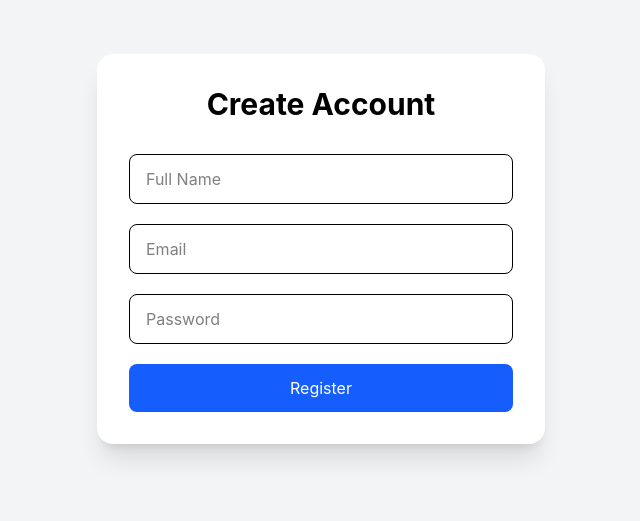
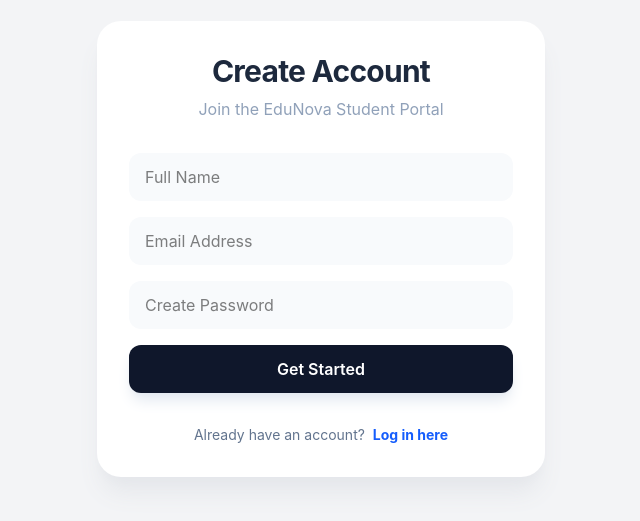
Before and after one commit to AlbertQuarshie/edunova-lms, a React (Vite) app: page /register in a window 1280 px wide. Shown: the part 151-672 px from the top of the page, without its empty margins (319-959 px from the left). Built offline with nearby package versions, Linux system fonts and the light colour scheme; no server answers.

Commit message:
Fixing login redirection loop

```diff
--- a/src/App.jsx
+++ b/src/App.jsx
@@ -1,14 +1,9 @@
 import React from "react";
-import {
-  BrowserRouter as Router,
-  Routes,
-  Route,
-  Navigate,
-} from "react-router-dom";
+import { BrowserRouter as Router, Routes, Route, Navigate } from "react-router-dom";
 import { AuthProvider } from "./context/AuthContext";
 import ProtectedRoute from "./ProtectedRoute/ProtectedRoute";
 
-// Layout Components
+// Layout & UI
 import Sidebar from "./components/layout/Sidebar";
 import Navbar from "./components/layout/Navbar";
 import AITutor from "./components/ai/AITutor";
@@ -21,8 +16,6 @@
 import CourseDetails from "./pages/student/CourseDetails";
 import Profile from "./pages/student/Profile";
 import MyCourses from "./pages/student/MyCourses";
-
-// Admin Pages
 import AdminDashboard from "./pages/admin/AdminDashboard";
 import ManageCourse from "./pages/admin/ManageCourse";
 import ManageUsers from "./pages/admin/ManageUsers";
@@ -34,7 +27,7 @@
       <Router>
         <div className="min-h-screen bg-gray-50">
           <Routes>
-            {/* Public Routes */}
+            {/* Public Routes - No Protection */}
             <Route path="/login" element={<Login />} />
             <Route path="/register" element={<Register />} />
 
@@ -43,25 +36,18 @@
               path="/*"
               element={
                 <ProtectedRoute>
-                  <div className="flex">
-                    {/* Sidebar stays on the left */}
+                  <div className="flex min-h-screen">
                     <Sidebar />
 
-                    {/* FIX: flex-1 makes this take remaining space.
-                        ml-64 matches your Sidebar width to prevent overlap.
-                    */}
-                    <div className="flex-1 ml-64 min-h-screen flex flex-col relative">
+                    {/* ml-64 must match Sidebar width to prevent cutoff */}
+                    <div className="flex-1 ml-64 flex flex-col min-h-screen relative overflow-x-hidden">
                       <Navbar />
-                      <main className="p-6 flex-1">
+                      <main className="p-6 flex-1 bg-gray-50">
                         <Routes>
-                          {/* Student Routes */}
                           <Route path="/dashboard" element={<Dashboard />} />
                           <Route path="/courses" element={<Courses />} />
                           <Route path="/my-courses" element={<MyCourses />} />
-                          <Route
-                            path="/courses/:id"
-                            element={<CourseDetails />}
-                          />
+                          <Route path="/courses/:id" element={<CourseDetails />} />
                           <Route path="/profile" element={<Profile />} />
 
                           {/* Admin Routes */}
@@ -70,11 +56,7 @@
                           <Route path="/admin/manage-users" element={<ManageUsers />} />
                           <Route path="/admin/enrollments" element={<ViewEnrollments />} />
 
-                          {/* Default Redirect */}
-                          <Route
-                            path="/"
-                            element={<Navigate to="/dashboard" replace />}
-                          />
+                          <Route path="/" element={<Navigate to="/dashboard" replace />} />
                         </Routes>
                       </main>
                       <AITutor />
--- a/src/ProtectedRoute/ProtectedRoute.jsx
+++ b/src/ProtectedRoute/ProtectedRoute.jsx
@@ -1,13 +1,30 @@
-import { Navigate } from 'react-router-dom';
+import { Navigate, useLocation } from 'react-router-dom';
 import { useAuth } from '../hooks/useAuth';
 
 const ProtectedRoute = ({ children }) => {
-  const { user, loading } = useAuth();
+  const { user, loading, userData } = useAuth();
+  const location = useLocation();
 
-  if (loading) return <div>Loading portal...</div>;
+  if (loading) {
+    return (
+      <div className="flex h-screen items-center justify-center bg-gray-50">
+        <div className="text-slate-400 font-medium animate-pulse">Initializing Portal...</div>
+      </div>
+    );
+  }
 
+  // If no user is logged in, send them to login
   if (!user) {
-    return <Navigate to="/login" replace />;
+    return <Navigate to="/login" state={{ from: location }} replace />;
+  }
+
+
+  if (user && !userData) {
+    return (
+      <div className="flex h-screen items-center justify-center bg-gray-50">
+        <div className="text-slate-400 font-medium animate-pulse">Fetching Profile...</div>
+      </div>
+    );
   }
 
   return children;
--- a/src/context/AuthContext.jsx
+++ b/src/context/AuthContext.jsx
@@ -15,18 +15,23 @@
       if (currentUser) {
         setUser(currentUser);
         try {
-          // Fetches the specific user document to get name/role [cite: 18-20]
+          // Attempt to get role and name
           const userDoc = await getDoc(doc(db, "users", currentUser.uid));
           if (userDoc.exists()) {
             setUserData(userDoc.data());
+          } else {
+            // Handle case where auth user exists but firestore doc hasn't propagated yet
+            setUserData(null);
           }
         } catch (error) {
           console.error("Error fetching user profile:", error);
+          setUserData(null);
         }
       } else {
         setUser(null);
         setUserData(null);
       }
+      // CRITICAL: Ensure loading is false AFTER all async work is done
       setLoading(false);
     });
 
@@ -37,7 +42,8 @@
 
   return (
     <AuthContext.Provider value={{ user, userData, loading, logout }}>
-      {!loading && children}
+      {/* Remove the !loading check here to allow the ProtectedRoute to handle the loading UI instead */}
+      {children}
     </AuthContext.Provider>
   );
 };
--- a/src/pages/auth/Register.jsx
+++ b/src/pages/auth/Register.jsx
@@ -1,8 +1,8 @@
 import React, { useState } from 'react';
 import { useNavigate, Link } from 'react-router-dom';
 import { registerStudent } from '../../services/authService';
-import { auth } from '../../config/firebaseConfig'; // Added
-import { signOut } from 'firebase/auth'; // Added
+import { auth } from '../../config/firebaseConfig';
+import { signOut } from 'firebase/auth';
 
 const Register = () => {
   const [formData, setFormData] = useState({ name: '', email: '', password: '' });
@@ -18,49 +18,69 @@
     try {
       const { email, password, name } = formData;
 
-      // 1. Logic creates the user in Auth and Firestore
+      // 1. Create the user
       await registerStudent(email, password, name);
 
-      // 2. LOGIC FIX: Force sign out immediately to break the auto-login loop
+      // 2. Stopping auto-login loop
+
       await signOut(auth);
 
-      // 3. Navigate to login
+      // 3. Move to login with success message
       navigate('/login', {
-        state: { message: "Account created successfully! Please log in." }
+        state: { message: "Account created! Please sign in with your new credentials." },
+        replace: true //Clear the register page from history
       });
     } catch (err) {
-      setError(err.message);
+      setError(err.message || "Registration failed. Try again.");
     } finally {
       setLoading(false);
     }
   };
 
   return (
-    <div className="flex items-center justify-center min-h-screen bg-gray-100 p-4">
-      <div className="w-full max-w-md p-8 bg-white rounded-2xl shadow-xl">
-        <h2 className="text-3xl font-bold text-center mb-8">Create Account</h2>
-        {error && <div className="mb-4 text-red-500 text-sm">{error}</div>}
+    <div className="flex items-center justify-center min-h-screen bg-gray-100 p-4 font-sans">
+      <div className="w-full max-w-md p-8 bg-white rounded-3xl shadow-xl shadow-gray-200">
+        <div className="text-center mb-8">
+          <h2 className="text-3xl font-bold text-slate-800 tracking-tight">Create Account</h2>
+          <p className="text-slate-400 mt-2">Join the EduNova Student Portal</p>
+        </div>
 
-        <form onSubmit={handleRegister} className="space-y-5">
+        {error && (
+          <div className="mb-6 p-3 bg-red-50 border border-red-100 text-red-700 text-sm rounded-xl">
+            {error}
+          </div>
+        )}
+
+        <form onSubmit={handleRegister} className="space-y-4">
           <input
             type="text" placeholder="Full Name" required
-            className="w-full px-4 py-3 border rounded-lg"
+            className="w-full px-4 py-3 bg-slate-50 border-none rounded-xl focus:ring-2 focus:ring-blue-500 outline-none transition-all"
             onChange={(e) => setFormData({...formData, name: e.target.value})}
           />
           <input
-            type="email" placeholder="Email" required
-            className="w-full px-4 py-3 border rounded-lg"
+            type="email" placeholder="Email Address" required
+            className="w-full px-4 py-3 bg-slate-50 border-none rounded-xl focus:ring-2 focus:ring-blue-500 outline-none transition-all"
             onChange={(e) => setFormData({...formData, email: e.target.value})}
           />
           <input
-            type="password" placeholder="Password" required
-            className="w-full px-4 py-3 border rounded-lg"
+            type="password" placeholder="Create Password" required
+            className="w-full px-4 py-3 bg-slate-50 border-none rounded-xl focus:ring-2 focus:ring-blue-500 outline-none transition-all"
             onChange={(e) => setFormData({...formData, password: e.target.value})}
           />
-          <button disabled={loading} className="w-full py-3 bg-blue-600 text-white rounded-lg">
-            {loading ? 'Processing...' : 'Register'}
+          <button
+            disabled={loading}
+            className="w-full py-3 bg-slate-900 text-white font-semibold rounded-xl hover:bg-slate-800 transition shadow-lg shadow-slate-200 disabled:bg-slate-300"
+          >
+            {loading ? "Registering..." : "Get Started"}
           </button>
         </form>
+
+        <p className="mt-8 text-center text-sm text-slate-500">
+          Already have an account?{' '}
+          <Link to="/login" className="text-blue-600 font-bold hover:underline ml-1">
+            Log in here
+          </Link>
+        </p>
       </div>
     </div>
   );
--- a/src/pages/student/MyCourses.jsx
+++ b/src/pages/student/MyCourses.jsx
@@ -50,12 +50,7 @@
       {course.status === 'active' ? (
         <>
           <span className="text-sm font-bold text-slate-700">Progress: {course.progress || 0}%</span>
-          <Link
-            to={`/courses/${course.courseId}`}
-            className="px-4 py-2 bg-blue-600 text-white text-xs font-bold rounded-lg"
-          >
-            Go to Class
-          </Link>
+
         </>
       ) : (
         /* Button is totally removed here */
```
